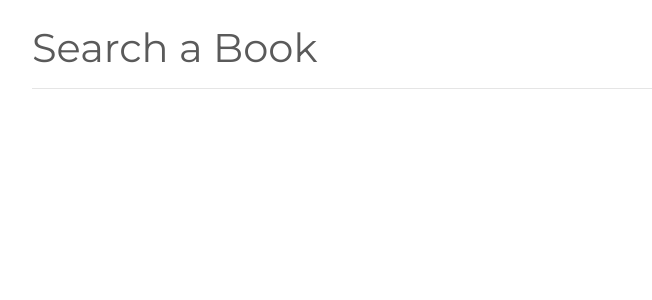
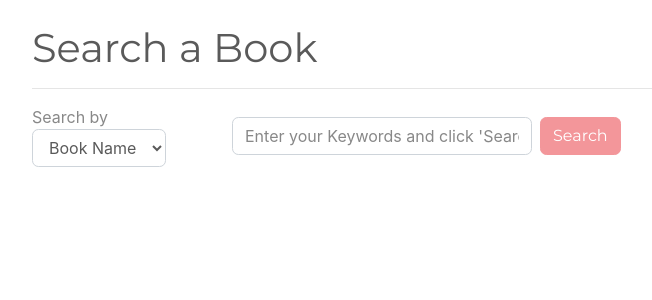
Before and after one commit to DeepthiGrandhi/BookShala, a PHP site: page /search-a-book.php in a window 1280 px wide. Shown: the part 56-356 px from the top of the page, without its empty margins (53-705 px from the left). Run offline with PHP 8.4, Linux system fonts and the light colour scheme; a user stored in the database is signed in.

Commit message:
search book page completed

```diff
--- a/search-a-book.php
+++ b/search-a-book.php
@@ -4,48 +4,100 @@ include 'php/needs/sess.php';
 include 'php/needs/db.php';
 include 'php/includes/header.php';
 
-?>
-<?php
+$search = "";
+$book_name = "";
+$author = "";
+$subject = "";
 
-if (isset($_POST['submit'])) {
-	$my_id = $_SESSION['user']['id'];
-	$target_dir = "covers/";
-	$target_file = $target_dir . basename($_FILES["cover"]["name"]);
-	$uploadOk = 1;
-	$imageFileType = strtolower(pathinfo($target_file,PATHINFO_EXTENSION));
-	$book_name = $_POST['bookName'];
-	$author = $_POST['author'];
-	$subject = $_POST['subject'];
-	$cover_check = getimagesize($_FILES['cover']["tmp_name"]);
-	if($cover_check !== false){
-		if (move_uploaded_file($_FILES["cover"]["tmp_name"], $target_file)) {
-        	$q = $db->query("INSERT INTO my_books(book_name, author, subject, cover, owned_by) VALUES('$book_name', '$author', '$subject', '$target_file','$my_id')");
-        	if(!$q){
-        		echo "ERROR";
-        	}else{
-        		?>
-        		<div class="alert alert-dismissible alert-success">
-					<button type="button" class="close" data-dismiss="alert">&times;</button>
-					<strong>Well done!</strong> You successfully read <a href="#" class="alert-link">this important alert message</a>.
-				</div>
-        		<?php
-        	}
-	    } else {
-	        echo "Sorry, there was an error uploading your file.";
-	    }
-	}else{
-		echo "Upload an Image";
+if(isset($_GET['search_by']) && isset($_GET['q'])){
+		$search_by = $_GET['search_by'];
+		$search = $_GET['q'];
+		if($search_by == "book_name"){
+			$book_name = "selected";
+			$author = "";
+			$subject = "";
+		}elseif ($search_by == "author") {
+			$book_name = "";
+			$author = "selected";
+			$subject = "";
+		}else{
+			$book_name = "";
+			$author = "";
+			$subject = "selected";
+		}
+		$q = $db->query("SELECT * FROM my_books WHERE ". $search_by . " LIKE '". $search ."' ORDER BY id DESC");
+
 	}
-}
 
 ?>
 <div class="container">
 	<br>
 	<h1>Search a Book</h1>
 	<hr>
-	<form method="get">
+	<form method="post" class="form-inline my-2 my-lg-0">
+		<div class="form-group" style="width: 200px;">
+			<label for="search_by">Search by</label>
+			<select name="search_by" id="search_by" class="form-control">
+				<option value="book_name" <?php echo $book_name; ?>>Book Name</option>
+				<option value="author" <?php echo $author; ?>>Author</option>
+				<option value="subject"<?php echo $subject; ?>>Subject</option>
+			</select>
+		</div>
+		<div class="form-group" style="width: 80%">
+			<input type="text" name="search" class="form-control mr-sm-2" placeholder="Enter your Keywords and click 'Search'" style="width: 300px" value="<?php echo $search; ?>">
+			<input type="submit" name="submit" value="Search" class="btn btn-secondary my-2 my-sm-0"><!--
+			<input class="form-control mr-sm-2" type="text" placeholder="Search">
+      		<input class="btn btn-secondary my-2 my-sm-0" type="submit"> -->
+		</div>
+	</form>
 
-	</form>
+	<?php
+
+	if (isset($_POST['submit'])) {
+		$search_by = $_POST['search_by'];
+		$search = $_POST['search'];
+		// if($search_by == "book_name")
+		header("Location:search-a-book.php?search_by=".$search_by."&q=".$search);
+	}
+?>
+
+<div class="results" style="width: 300px;">
+
+	<?php
+	if(isset($q)){
+
+	while ($row = $q->fetch_assoc()) {
+		?>
+		<hr>
+		<br>
+		<div class="card mb-3">
+			<h3 class="card-header"><?php echo $row['book_name']; ?></h3>
+
+			<img style="height: 200px; width: 100%; display: block;" src="<?php echo $row['cover'] ?>">
+			<div class="card-body">
+				<p class="card-text">Book Description Lorem ipsum dolor sit amet, consectetur adipisicing elit, sed do eiusmod
+				tempor incididunt ut labore et dolore magna aliqua. Ut enim ad minim veniam</p>
+			</div>
+			<ul class="list-group list-group-flush">
+				<li class="list-group-item"><strong>Author: </strong><?php echo $row['author']; ?></li>
+				<li class="list-group-item"><strong>Subject: </strong><?php echo $row['subject']; ?></li>
+			</ul>
+			<div class="card-body">
+				<ul class="list-group list-group-flush">
+				<li class="list-group-item"><a href="#" class="card-link">More books From same Owner</a></li>
+				<li class="list-group-item"><a href="#" class="card-link">Request this Book</a></li>
+			</ul>
+			</div>
+			<div class="card-footer text-muted">
+				<?php echo $row['time'] ?>
+			</div>
+		</div>
+		<?php
+	}
+}
+	?>
+
+</div>
 </div>
 </body>
 </html>
```
